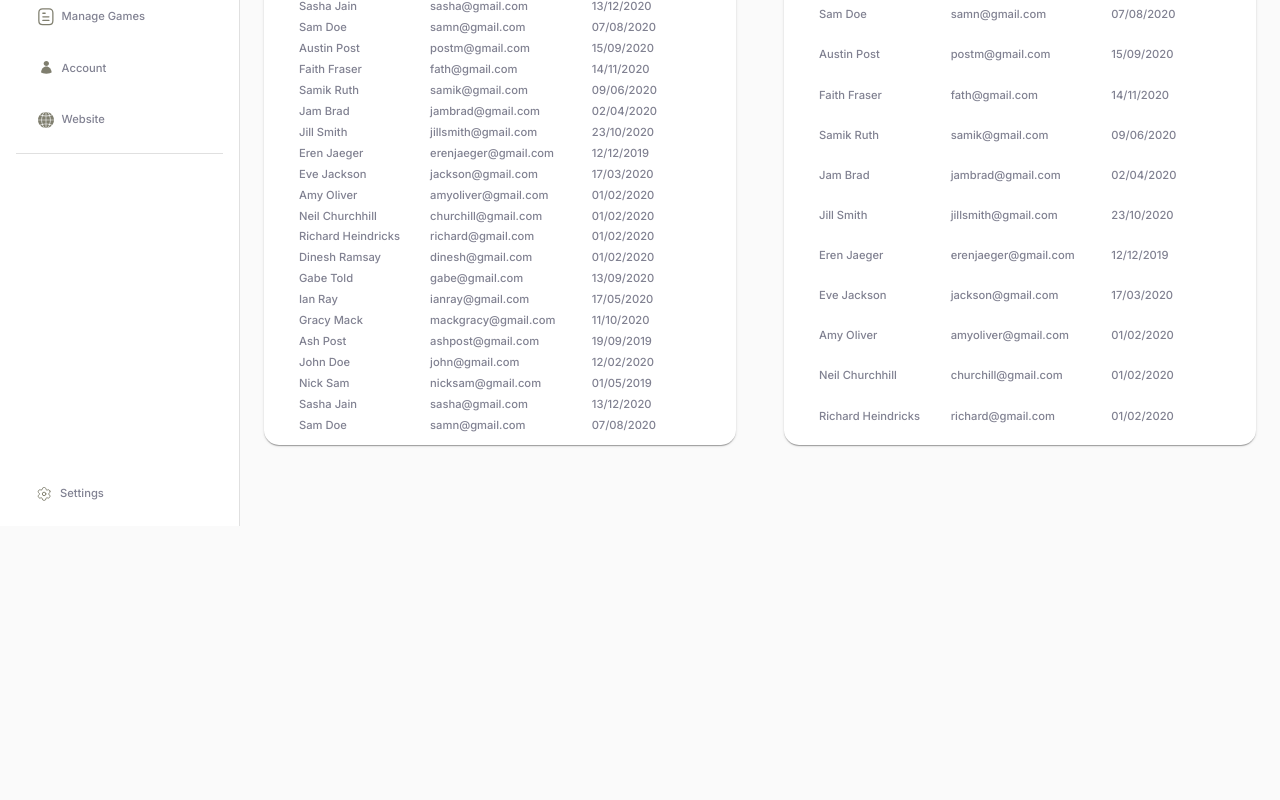
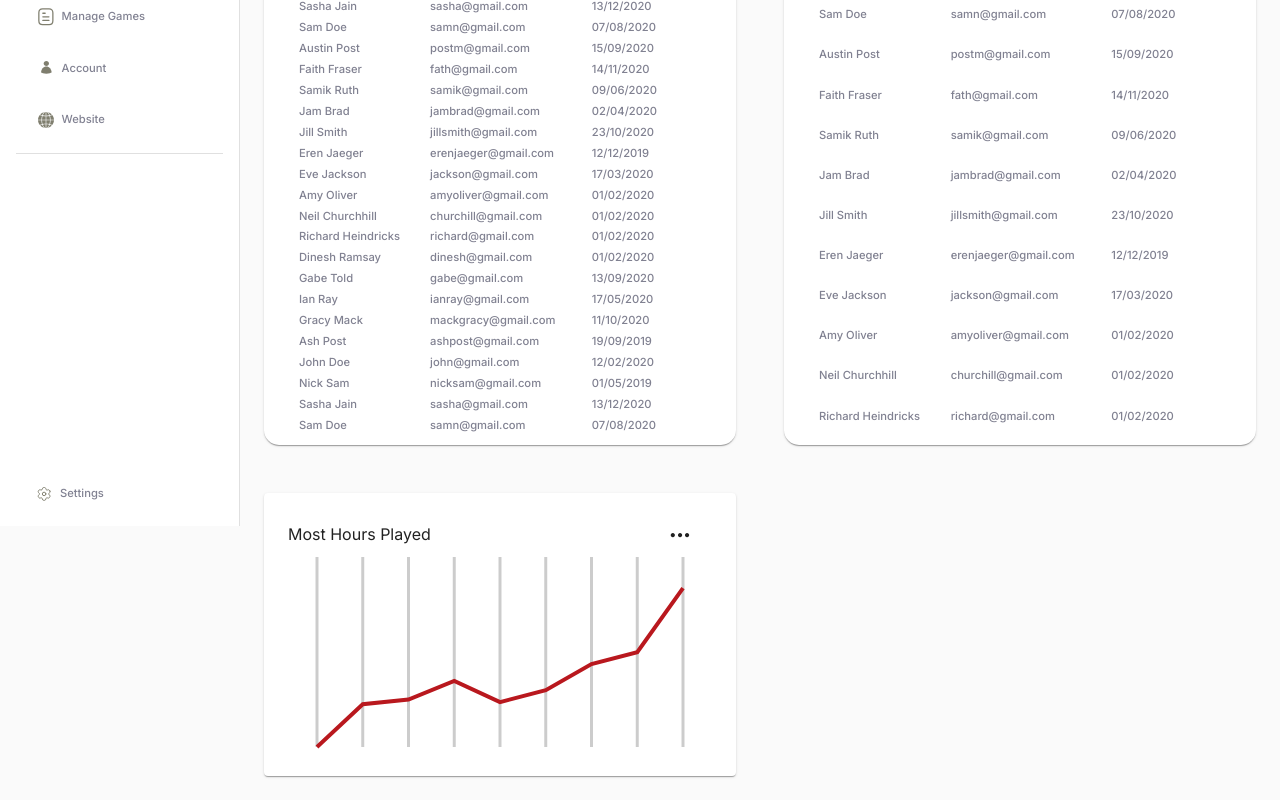
Before and after one commit to am-coding/dashboard_cratus, a React (Create React App) app: page /customers in a window 1280 px wide. Shown: the part 274-1074 px from the top of the page. Before the commit the page ends 800 px from the top, so only its background shows below. Built offline with nearby package versions, Linux system fonts and the light colour scheme.

Commit message:
added most hours played component

```diff
--- /dev/null
+++ b/src/components/molecules/MostHoursPlayed.jsx
@@ -0,0 +1,34 @@
+import React from 'react'
+import { Paper, Container, Box, Typography, Button } from '@material-ui/core'
+import CustomLineChart from '../atoms/LineChart'
+import { makeStyles } from '@material-ui/core/styles';
+
+const useStyles = makeStyles((theme) => ({
+    root: {
+        padding: '1.5rem'
+    },
+    container: {
+        height: '25vh'
+    }
+}))
+
+const MostHoursPlayed = () => {
+    const classes = useStyles()
+    const bull = <span className={classes.bullet}>•</span>;
+
+    return(
+        <Paper className={classes.root}>
+            <Box display="flex" justifyContent="space-between" alignItems="center">
+                <Typography>
+                    Most Hours Played
+                </Typography>
+                <Button disableRipple className={classes.button}>{bull}{bull}{bull}</Button>
+            </Box>
+            <Container className={classes.container}>
+                <CustomLineChart />
+            </Container>
+        </Paper>
+    )
+}
+
+export default MostHoursPlayed;
--- a/src/components/templates/Customers.jsx
+++ b/src/components/templates/Customers.jsx
@@ -1,5 +1,6 @@
 import React from 'react'
 import Subscribers from '../molecules/Subscribers'
+import MostHoursPlayed from '../molecules/MostHoursPlayed'
 import { Grid } from '@material-ui/core'
 import { makeStyles } from '@material-ui/core/styles';
 
@@ -206,6 +207,9 @@ const Customers = () => {
                     data={newSubscribers}
                 />
             </Grid>
+            <Grid xs={6} item>
+                <MostHoursPlayed />
+            </Grid>
         </Grid>
     )
 }
```
Also changed, not shown: 1 other file (tests, documents, lock files or other folders).
